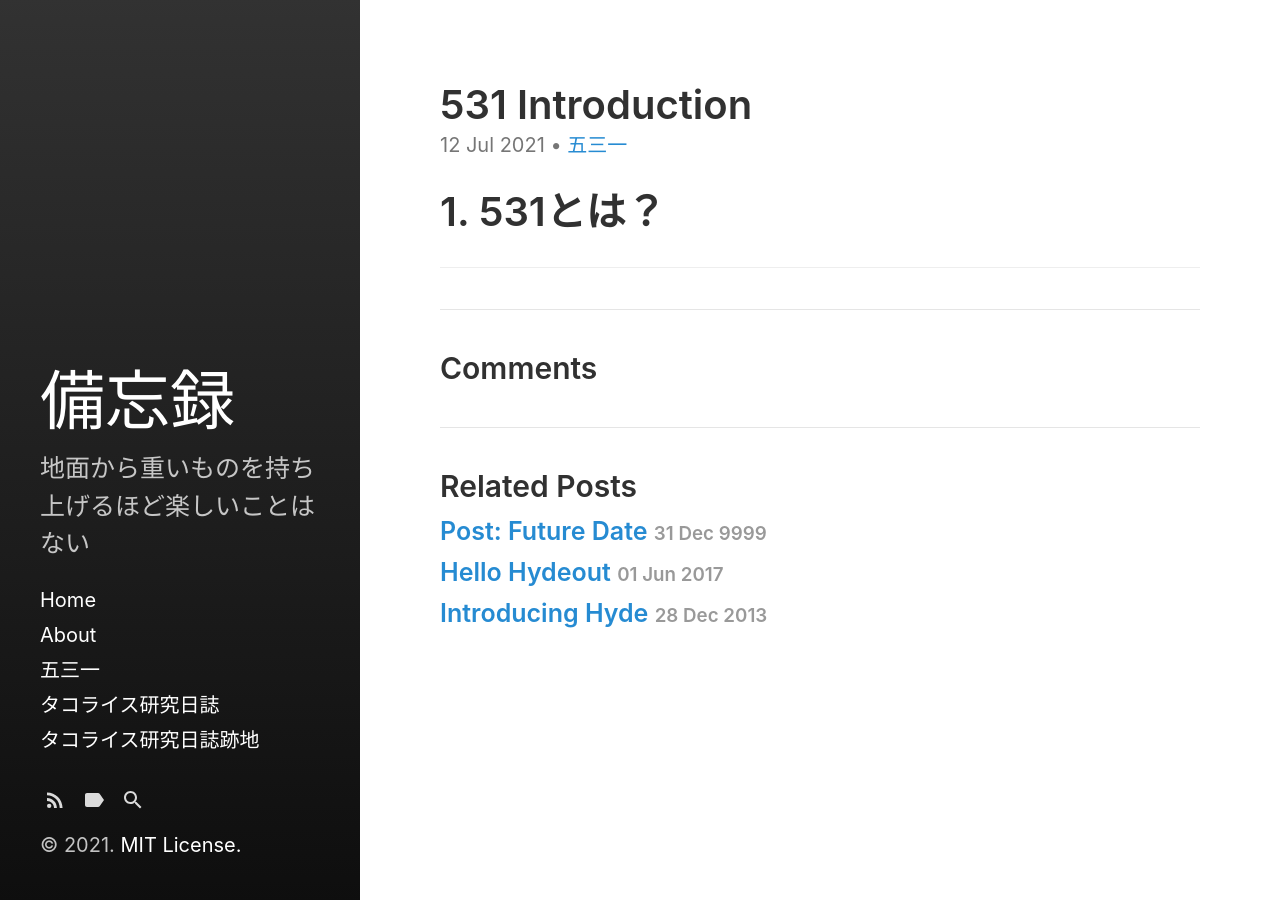
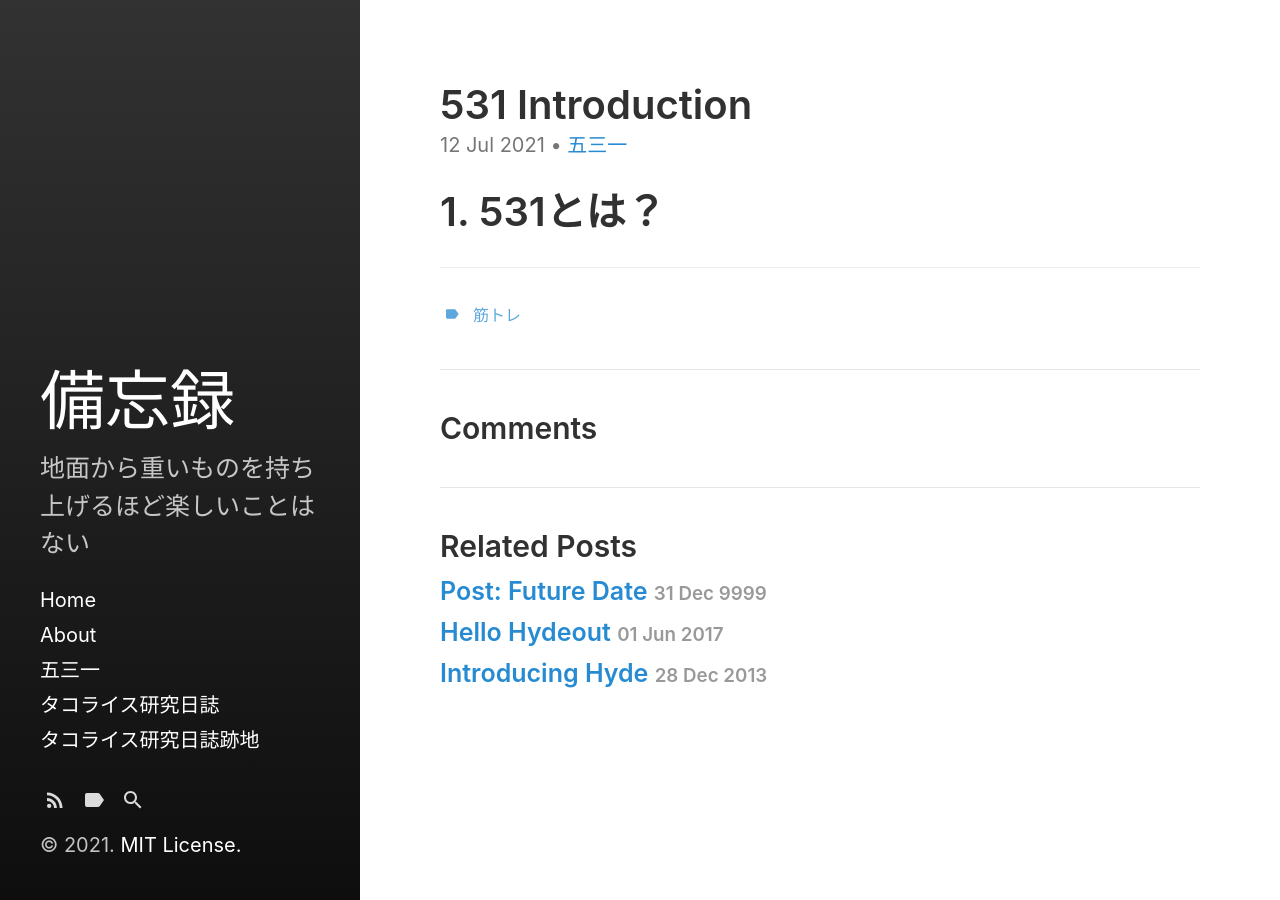
Before and after one commit to buckybean/buckybean.github.io, a Jekyll site: the page built from _posts/531/2021-07-12-fivethreeone-Introduction.md, in a window 1280 px wide. Built offline with Jekyll 4.4.1, drawn with Linux system fonts in a browser that asks for light colours.

Commit message:
Update 2021-07-12-fivethreeone-Introduction.md

```diff
--- a/_posts/531/2021-07-12-fivethreeone-Introduction.md
+++ b/_posts/531/2021-07-12-fivethreeone-Introduction.md
@@ -5,6 +5,8 @@ date: 2021-07-12
 categories:
   - 五三一
 tags:
+  - 筋トレ
+  -
 ---
 # 1. 531とは？
 ---
```
